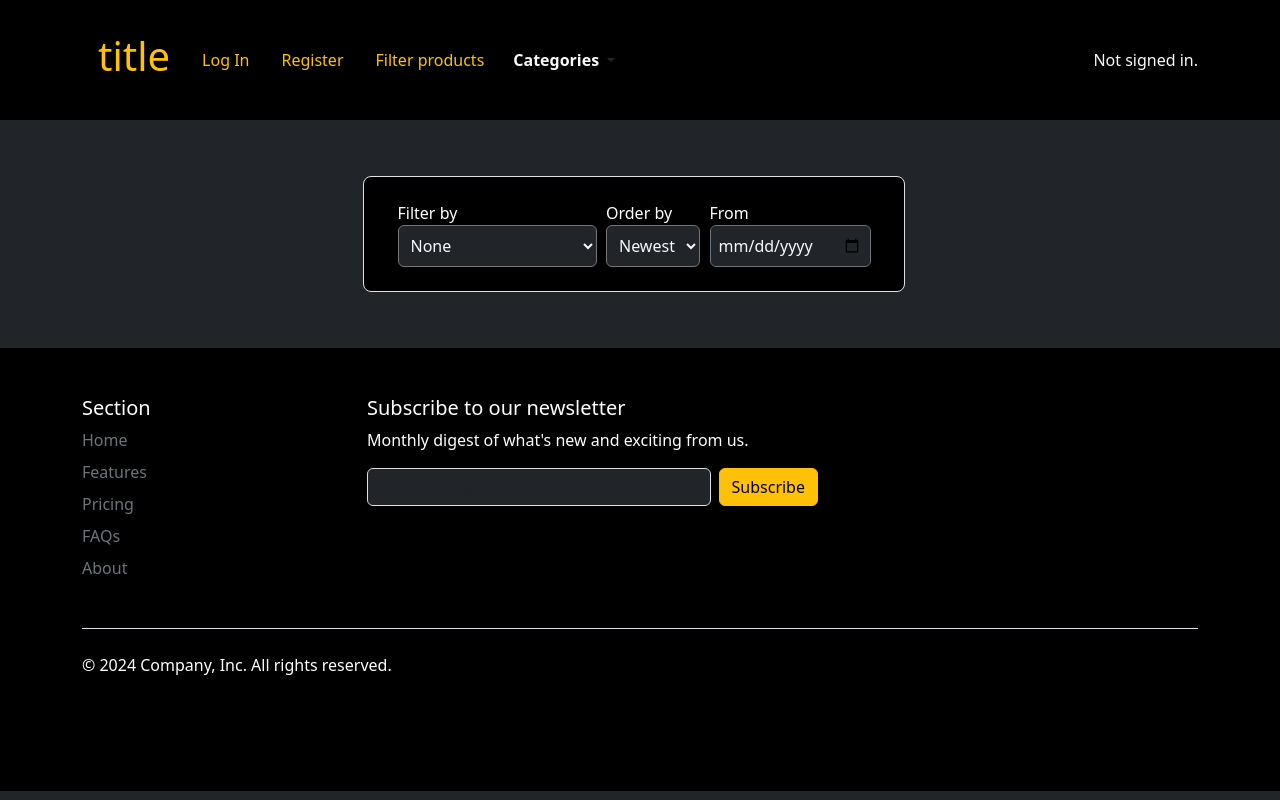
After one commit to letcgam/delivery, a Django app: template delivery/templates/seller/my-sales.html in a window 1280 px wide. The commit adds this page. Run offline with Django 3.2, Linux system fonts and the light colour scheme; the template is opened without the code that fills it, so the values that code supplies are empty.

Commit message:
sellers orders view

```diff
--- /dev/null
+++ b/delivery/static/my-sales.js
@@ -0,0 +1,49 @@
+const orderContainer = document.getElementsByName('orders').first();
+const orders = Array.from(document.getElementsByName("order"));
+const ordersStatus = document.getElementsByName("status");
+const orderDates = document.getElementsByName("order-date")
+const price = document.getElementsByName("price");
+const statusFilter = document.getElementById("status-filter");
+const orderByFilter = document.getElementById("order-by-filter");
+const dateFilter = document.getElementById("date-filter");
+
+
+
+statusFilter.addEventListener("change", () => {
+    var status = statusFilter.value
+    var len = orders.length
+    for (i=0; i<len; i++) {
+        console.log(status)
+        console.log(ordersStatus[i].innerHTML)
+        if (ordersStatus[i].innerHTML.trim() != status) {
+            orders[i].style.display = 'none';
+        } else {
+            orders[i].style.display = 'block';
+        }
+    }
+})
+
+orderByFilter.addEventListener("change", () => {
+    for (i=0; i<len; i++) {
+        divsArray.sort((a, b) => {
+            var dateA = new Date().textContent);
+            var dateB = new Date().textContent);
+            return dateA - dateB; // Ordene de forma decrescente (mais recente para mais antiga)
+        });
+        divsArray.forEach(div => orderContainer.appendChild(div));
+    }
+})
+
+
+document.addEventListener("DOMContentLoaded", () => {
+    price.forEach(price => {
+        price.innerHTML = formatPrice(price.innerHTML)
+    })
+})
+
+function formatPrice(price) {
+    return Intl.NumberFormat("en-US", {
+        style: "currency",
+        currency: "USD",
+    }).format(price);
+}
--- /dev/null
+++ b/delivery/templates/seller/my-sales.html
@@ -0,0 +1,71 @@
+{% extends "layout.html" %}
+
+{% block body %}
+<div class="container">
+    <div class="d-flex text-light justify-content-center row">
+        <ul class="list-group col-12 col-md-10 col-lg-8 col-xl-6" name="orders">
+            <li class="list-group-item bg-dark text-light rounded-3 m-2 border-1 bg-black d-flex justify-content-evenly p-4">
+                <div class="d-flex flex-column">
+                    Filter by
+                    <select id="status-filter" class="bg-dark text-light p-2 rounded-2">
+                        <option value="" disabled selected>None</option>
+                        <option value="Confirmation needed">Confirmation needed</option>
+                        <option value="In preparation">In preparation</option>
+                        <option value="Awaiting withdraw">Awaiting withdraw</option>
+                        <option value="En route">En route</option>
+                        <option value="Deliver">Deliver</option>
+                    </select>
+                </div>
+                <div class="d-flex flex-column">
+                    Order by
+                    <select id="order-by-filter" class="bg-dark text-light p-2 rounded-2">
+                        <option value="newest">Newest</option>
+                        <option value="oldest">Oldest</option>
+                    </select>
+                </div>
+                <div class="d-flex flex-column">
+                    From
+                    <input type="date" id="date-filter" class="form-control border-secondary bg-dark text-light p-2 rounded-2">
+                </div>
+            </li>
+            {% for order, items in sales.items %}
+                <a name="order" class="list-group-item bg-dark text-light rounded-3 m-2 border-secondary border-1">
+                    <span name="order-date" hidden>{{ items.order.creation_date }}</span>
+                    <div class="d-flex justify-content-between">
+                        <p>Order
+                            <span name="order-id">{{ order }}</span>
+                        </p>
+                        <span name="status">
+                            {% if items.order.status.description == "PROCESSING" %}
+                                Confirmation needed
+                            {% elif items.order.status.description == "IN PREPARATION" %}
+                                In preparation
+                            {% elif items.order.status.description == "AWAITING WITHDRAW" %}
+                                Awaiting withdraw
+                            {% elif items.order.status.description == "EN ROUTE" %}
+                                En route
+                            {% else %}
+                                Deliver
+                            {% endif %}
+                        </span>
+                    </div>
+                    <ul class="list-group mt-1 p-0 border-top border-secondary rounded-0">
+                        {% for item in items.items %}
+                            <li class="list-group-item bg-dark text-light d-flex justify-content-between border-0">
+                                <div class="d-flex flex-column">
+                                    <span>{{ item.product }}</span>
+                                    <span>
+                                        <span class="text-secondary" name="quant">{{ item.quant }}&times;</span>
+                                        <span class="text-secondary" name="price">{{ item.product.price }}</span>
+                                    </span>
+                                </div>
+                            </li>
+                        {% endfor %}
+                    </ul>
+                </a>
+            {% endfor %}
+        </ul>
+    </div>
+</div>
+<script src="../../static/my-sales.js"></script>
+{% endblock %}
--- a/delivery/urls.py
+++ b/delivery/urls.py
@@ -13,6 +13,7 @@ urlpatterns = [
     path("seller", views.seller, name="seller"),
     path("new-product", views.add_product, name="add_product"),
     path("my-products", views.my_products, name="my_products"),
+    path("my-sales", views.my_sales, name="my_sales"),
     path("product/<int:product_id>/", views.product, name="product"),
     path("my-cart", views.my_cart, name="my_cart"),
     path("my-wishlist", views.my_wishlist, name="my_wishlist"),
--- /dev/null
+++ b/static/my-sales.js
@@ -0,0 +1,6 @@
+function formatPrice(price) {
+    return Intl.NumberFormat("en-US", {
+        style: "currency",
+        currency: "USD",
+    }).format(price);
+}
--- a/static/newOrder.js
+++ b/static/newOrder.js
@@ -4,7 +4,7 @@ const billingCity = document.getElementById("billing-city").value;
 const billingState = document.getElementById("billing-state").value;
 const billingCountry = document.getElementById("billing-country").value;
 const streetInput = document.getElementById("street-input");
-const postalCodeInput = document.getElementById("postal-input-code");
+const postalCodeInput = document.getElementById("postal-code-input");
 const cityInput = document.getElementById("city-input");
 const stateInput = document.getElementById("state-input");
 const countryInput = document.getElementById("country-input");
--- a/static/style.css
+++ b/static/style.css
@@ -104,8 +104,6 @@ a:hover {
     background: #fff;
 }
 
-
-
 #added-to-cart-message {
     height: 0;
     opacity: 0;
@@ -114,5 +112,4 @@ a:hover {
 #added-to-cart-message.show {
     height: auto;
     opacity: 1;
-    transition:linear .2s;
 }
```
Also changed, not shown: delivery/templates/seller/seller.html (+13 -3 lines), delivery/views.py (+30 -2 lines), db.sqlite3, 1 other file.
